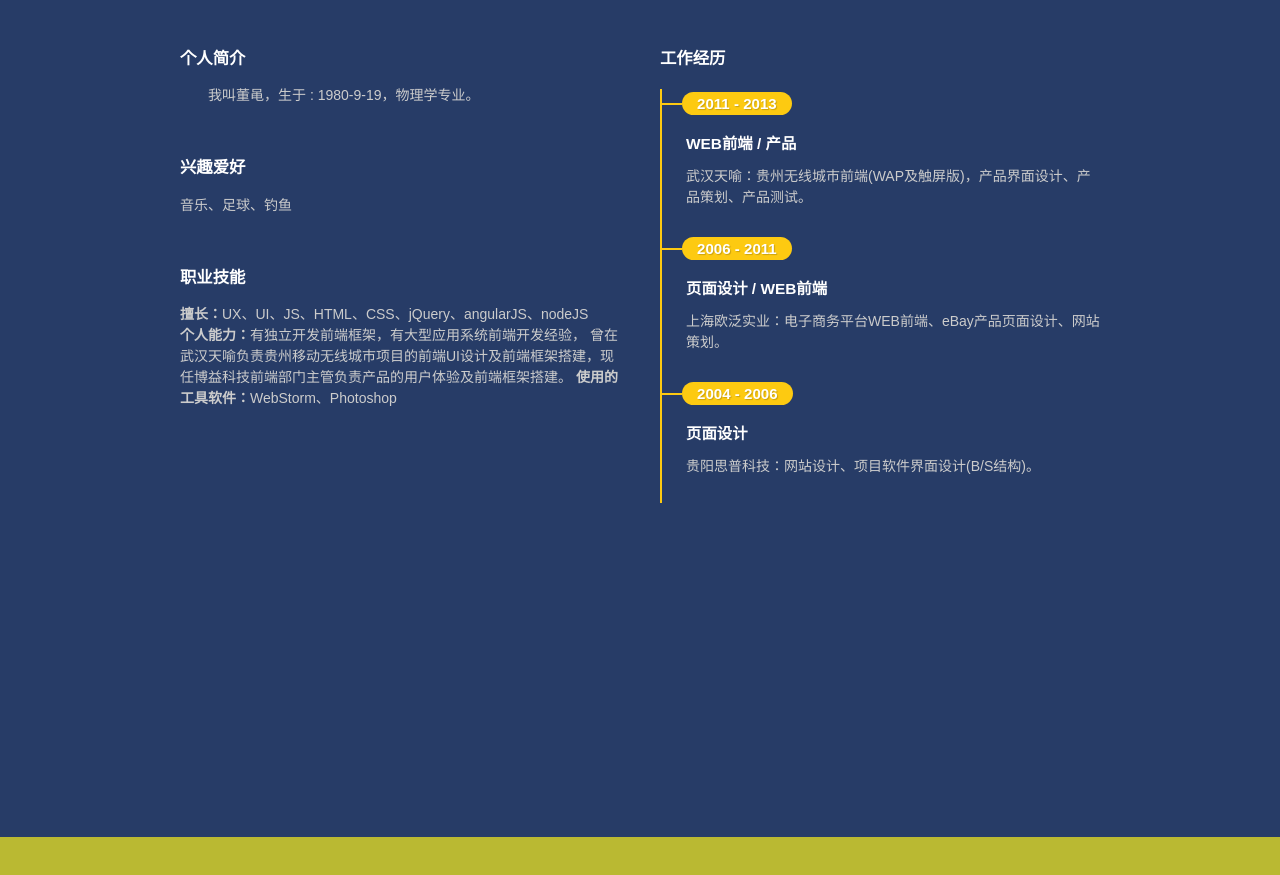
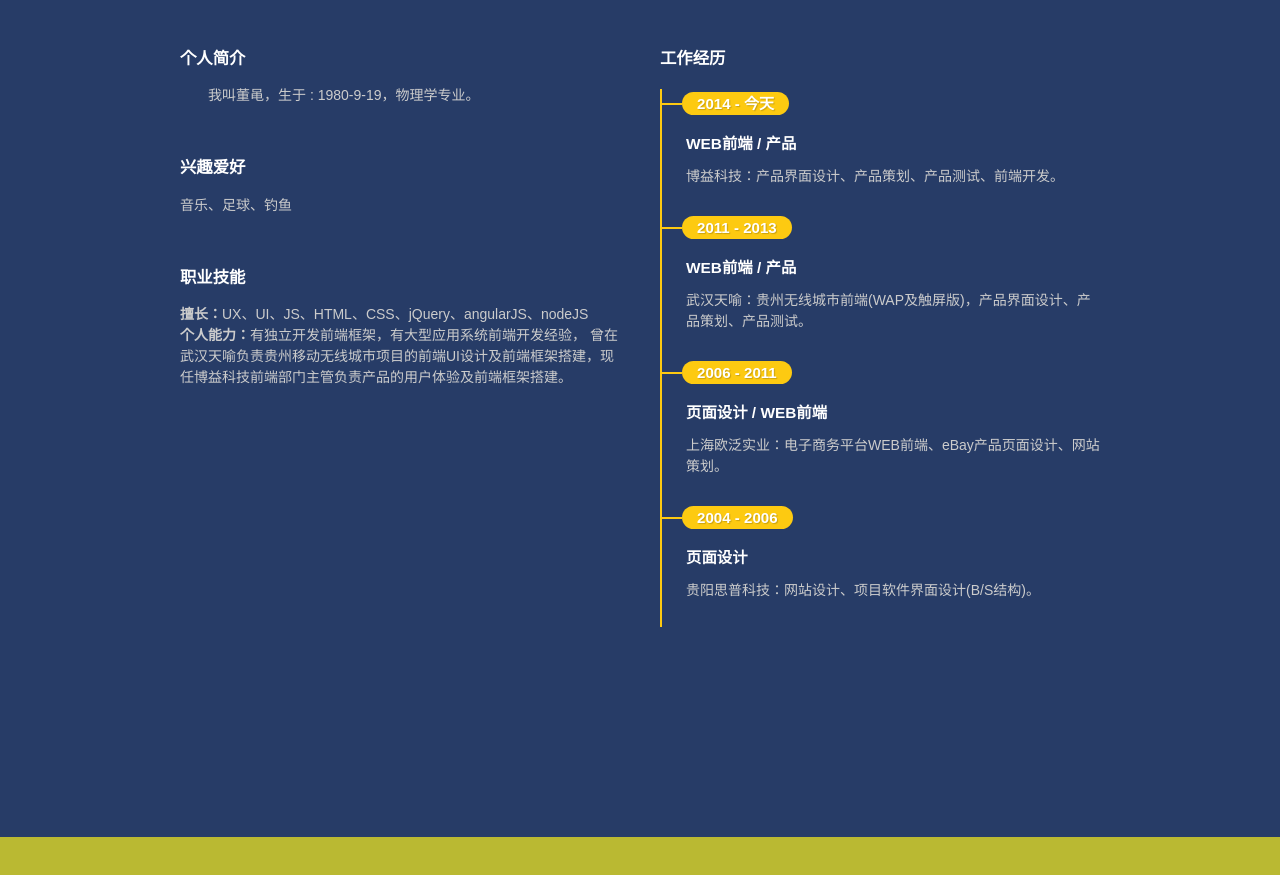
Before and after one commit to donkeylucky/donkeylucky, a plain HTML site: page index.html in a window 1280 px wide. Shown: the part 1199-2074 px from the top of the page. Drawn offline with nearby package versions, Linux system fonts and the light colour scheme.

Commit message:
Update index.html
改改

```diff
--- a/index.html
+++ b/index.html
@@ -62,7 +62,7 @@
                     <p><strong>擅长：</strong>UX、UI、JS、HTML、CSS、jQuery、angularJS、nodeJS<br>
                         <strong>个人能力：</strong>有独立开发前端框架，有大型应用系统前端开发经验，
                         曾在武汉天喻负责贵州移动无线城市项目的前端UI设计及前端框架搭建，现任博益科技前端部门主管负责产品的用户体验及前端框架搭建。
-                        <strong>使用的工具软件：</strong>WebStorm、Photoshop<br>
+
 
 
                     </p>
@@ -73,6 +73,18 @@
                     <h3>工作经历</h3>
 
                     <div class="events-container">
+                    	 <div class="events-content">
+                            <h5><span>2014 - 今天</span></h5>
+
+                            <div class="event">
+                                <h5>WEB前端 / 产品</h5>
+
+                                <div class="eventDetail">
+                                    <p>博益科技：产品界面设计、产品策划、产品测试、前端开发。</p>
+                                </div>
+                            </div>
+                        </div>
+                        <div style="clear:both"></div>
                         <div class="events-content">
                             <h5><span>2011 - 2013</span></h5>
 
```
